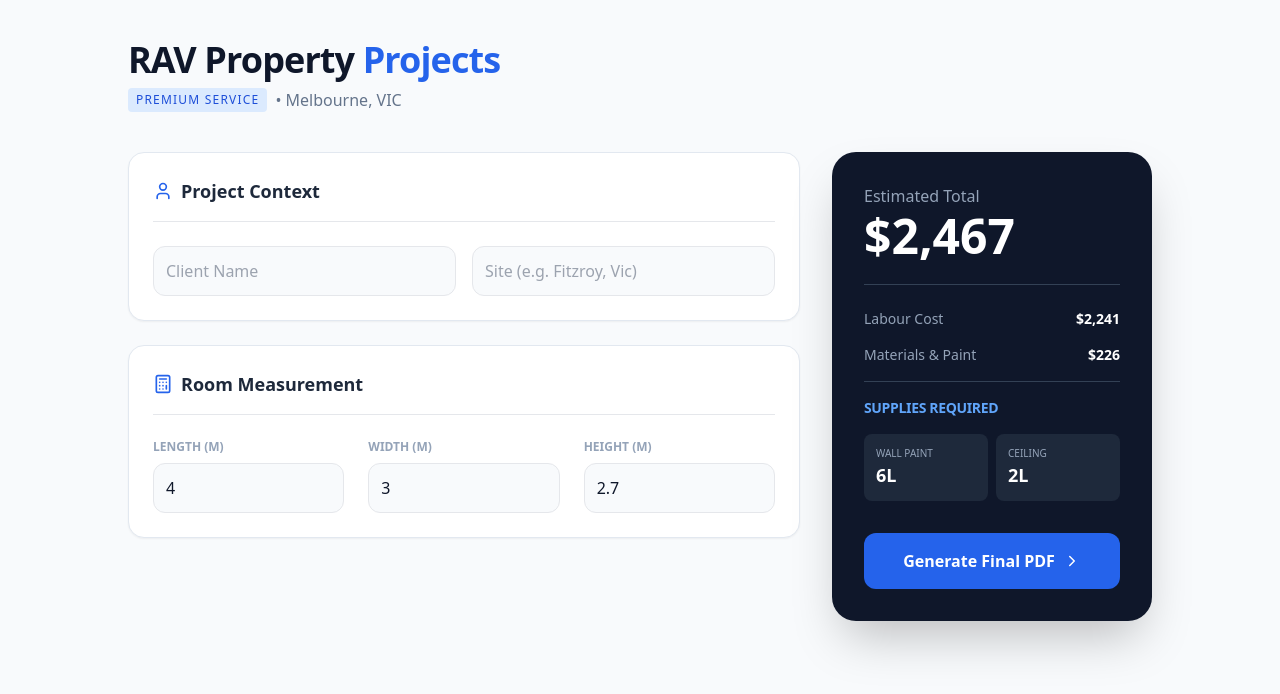
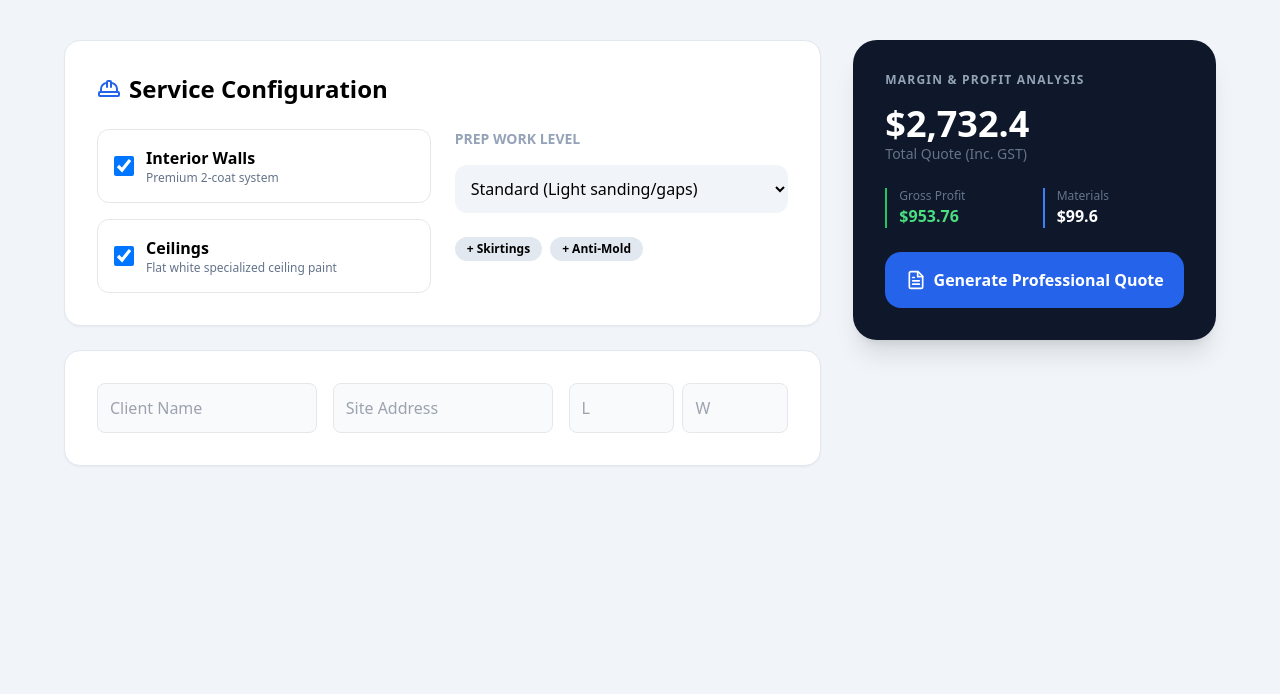
Before and after one commit to brandorb73-ship-it/paint-app, a React (Vite) app: page / in a window 1280 px wide. Shown: the top 694 px of the page. Built offline with nearby package versions, Linux system fonts and the light colour scheme.

Commit message:
Update client state and enhance PDF generation
Added email field to client state and updated services selection. Enhanced PDF generation with detailed quote information.

```diff
--- a/src/App.jsx
+++ b/src/App.jsx
@@ -1,117 +1,179 @@
 import React, { useState } from 'react';
-import { Calculator, User, ClipboardList, Info, ChevronRight } from 'lucide-react';
+import { Calculator, User, ShieldCheck, FileText, ChevronRight, HardHat, Paintbucket, Sparkles } from 'lucide-react';
+import { jsPDF } from "jspdf";
+import "jspdf-autotable";
 
 export default function RavPropertyApp() {
-  const [client, setClient] = useState({ name: '', address: '' });
+  const [client, setClient] = useState({ name: '', address: '', email: '' });
   const [dim, setDim] = useState({ length: 4, width: 3, height: 2.7 });
-  const [coats, setCoats] = useState(2);
 
-  // --- MELBOURNE MARKET CALCULATIONS ---
+  // Professional Services Selection
+  const [services, setServices] = useState({
+    interiorWalls: true,
+    ceiling: true,
+    prepLevel: 'standard', // standard, heavy, premium
+    woodwork: false, // Skirtings/Architraves
+    moldTreatment: false
+  });
+
+  // --- BUSINESS LOGIC & MARGINS ---
   const wallArea = (dim.length * dim.height * 2) + (dim.width * dim.height * 2);
   const ceilingArea = dim.length * dim.width;
 
-  // Material coverage: ~15sqm per Litre (standard for premium low-sheen)
-  const wallPaintNeeded = Math.ceil((wallArea * coats) / 15);
-  const ceilingPaintNeeded = Math.ceil((ceilingArea * 2) / 14); // Ceilings usually need 2 coats
+  // Pricing Rules (Melbourne 2026 Estimates)
+  const rates = {
+    laborSqm: 48,
+    ceilingSqm: 35,
+    prepBase: { standard: 150, heavy: 450, premium: 850 },
+    woodworkFix: 250,
+    moldFix: 180
+  };
 
-  // Costs
-  const paintPricePerL = 22; // Average price for trade-quality 15L drums
-  const materialCost = (wallPaintNeeded + ceilingPaintNeeded) * paintPricePerL + 50; // +$50 for consumables (tape, plastic)
-  const laborRate = 45; // Professional Melb rate per sqm
-  const laborCost = (wallArea + ceilingArea) * laborRate;
+  const wallLabor = services.interiorWalls ? wallArea * rates.laborSqm : 0;
+  const ceilingLabor = services.ceiling ? ceilingArea * rates.ceilingSqm : 0;
+  const prepCost = rates.prepBase[services.prepLevel];
+  const extras = (services.woodwork ? rates.woodworkFix : 0) + (services.moldTreatment ? rates.moldFix : 0);
 
-  const totalQuote = laborCost + materialCost;
+  const subtotalLabor = wallLabor + ceilingLabor + prepCost + extras;
+  const materialCost = ((wallArea + ceilingArea) / 14) * 28; // ~14sqm coverage @ $28/L for premium
+  const totalQuote = subtotalLabor + materialCost;
+  const gst = totalQuote * 0.10;
+  const grandTotal = totalQuote + gst;
+
+  // --- PDF GENERATOR ---
+  const generatePDF = () => {
+    const doc = new jsPDF();
+
+    // Header
+    doc.setFontSize(22);
+    doc.setTextColor(30, 41, 59);
+    doc.text("RAV PROPERTY PROJECTS", 14, 20);
+    doc.setFontSize(10);
+    doc.setTextColor(100);
+    doc.text("Melbourne, VIC | Professional Painting & Property Services", 14, 28);
+    doc.text(`Date: ${new Date().toLocaleDateString()}`, 160, 20);
+
+    // Client Info
+    doc.setDrawColor(200);
+    doc.line(14, 35, 196, 35);
+    doc.setFontSize(12);
+    doc.setTextColor(30, 41, 59);
+    doc.text("QUOTE FOR:", 14, 45);
+    doc.setFont("helvetica", "bold");
+    doc.text(client.name || "Valued Client", 14, 52);
+    doc.setFont("helvetica", "normal");
+    doc.text(client.address || "Melbourne Site Address", 14, 58);
+
+    // Table
+    const tableData = [
+      ["Interior Wall Painting", `${wallArea.toFixed(1)} sqm`, `$${wallLabor.toFixed(2)}`],
+      ["Ceiling Painting", `${ceilingArea.toFixed(1)} sqm`, `$${ceilingLabor.toFixed(2)}`],
+      [`Surface Prep (${services.prepLevel})`, "Fixed", `$${prepCost.toFixed(2)}`],
+      ["Materials (Premium Low Sheen/Flat)", "Estimated", `$${materialCost.toFixed(2)}`],
+      ["Extras (Woodwork/Treatment)", "Fixed", `$${extras.toFixed(2)}`]
+    ];
+
+    doc.autoTable({
+      startY: 70,
+      head: [['Service Description', 'Qty/Size', 'Amount']],
+      body: tableData,
+      theme: 'striped',
+      headStyles: { fillColor: [37, 99, 235] }
+    });
+
+    // Totals
+    const finalY = doc.lastAutoTable.finalY + 10;
+    doc.text(`Subtotal: $${totalQuote.toLocaleString()}`, 140, finalY);
+    doc.text(`GST (10%): $${gst.toLocaleString()}`, 140, finalY + 7);
+    doc.setFontSize(14);
+    doc.text(`TOTAL: $${grandTotal.toLocaleString()}`, 140, finalY + 16);
+
+    // Footer
+    doc.setFontSize(9);
+    doc.setTextColor(150);
+    doc.text("Terms: Quote valid for 30 days. 10% deposit required to book.", 14, 280);
+    doc.text("RAV Property Projects - Quality Finishes Every Time.", 14, 285);
+
+    doc.save(`Quote_${client.name || 'Project'}.pdf`);
+  };
 
   return (
-    <div className="min-h-screen bg-[#F8FAFC] p-4 md:p-10 text-slate-900 font-sans">
-      <header className="max-w-5xl mx-auto mb-10">
-        <h1 className="text-4xl font-extrabold tracking-tight text-slate-900">
-          RAV Property <span className="text-blue-600">Projects</span>
-        </h1>
-        <div className="flex items-center gap-2 text-slate-500 mt-2 font-medium">
-          <span className="bg-blue-100 text-blue-700 px-2 py-1 rounded text-xs uppercase tracking-widest">Premium Service</span>
-          <span>• Melbourne, VIC</span>
-        </div>
-      </header>
+    <div className="min-h-screen bg-[#F1F5F9] p-4 md:p-10 font-sans">
+      <div className="max-w-6xl mx-auto grid lg:grid-cols-3 gap-8">
 
-      <main className="max-w-5xl mx-auto grid lg:grid-cols-3 gap-8">
+        <div className="lg:col-span-2 space-y-6">
+          <div className="bg-white p-8 rounded-2xl shadow-sm border border-slate-200">
+            <h2 className="text-2xl font-bold mb-6 flex items-center gap-2">
+              <HardHat className="text-blue-600" /> Service Configuration
+            </h2>
 
-        {/* LEFT COLUMN: INPUTS */}
-        <div className="lg:col-span-2 space-y-6">
-          <section className="bg-white p-6 rounded-2xl border border-slate-200 shadow-sm">
-            <div className="flex items-center gap-2 mb-6 border-b pb-4">
-              <User className="text-blue-600" size={20} />
-              <h2 className="font-bold text-lg text-slate-800">Project Context</h2>
-            </div>
-            <div className="grid md:grid-cols-2 gap-4">
-              <input type="text" placeholder="Client Name" className="w-full p-3 bg-slate-50 border rounded-xl outline-none focus:ring-2 ring-blue-500/20"
-                onChange={(e) => setClient({...client, name: e.target.value})} />
-              <input type="text" placeholder="Site (e.g. Fitzroy, Vic)" className="w-full p-3 bg-slate-50 border rounded-xl outline-none focus:ring-2 ring-blue-500/20"
-                onChange={(e) => setClient({...client, address: e.target.value})} />
-            </div>
-          </section>
+            <div className="grid md:grid-cols-2 gap-6">
+              <div className="space-y-4">
+                <label className="flex items-center gap-3 p-4 border rounded-xl cursor-pointer hover:bg-slate-50 transition">
+                  <input type="checkbox" checked={services.interiorWalls} onChange={() => setServices({...services, interiorWalls: !services.interiorWalls})} className="w-5 h-5 rounded text-blue-600" />
+                  <div><p className="font-bold">Interior Walls</p><p className="text-xs text-slate-500">Premium 2-coat system</p></div>
+                </label>
+                <label className="flex items-center gap-3 p-4 border rounded-xl cursor-pointer hover:bg-slate-50 transition">
+                  <input type="checkbox" checked={services.ceiling} onChange={() => setServices({...services, ceiling: !services.ceiling})} className="w-5 h-5" />
+                  <div><p className="font-bold">Ceilings</p><p className="text-xs text-slate-500">Flat white specialized ceiling paint</p></div>
+                </label>
+              </div>
 
-          <section className="bg-white p-6 rounded-2xl border border-slate-200 shadow-sm">
-            <div className="flex items-center gap-2 mb-6 border-b pb-4">
-              <Calculator className="text-blue-600" size={20} />
-              <h2 className="font-bold text-lg text-slate-800">Room Measurement</h2>
-            </div>
-            <div className="grid grid-cols-3 gap-6">
-              <div>
-                <label className="block text-xs font-bold text-slate-400 mb-2 uppercase">Length (m)</label>
-                <input type="number" value={dim.length} className="w-full p-3 bg-slate-50 border rounded-xl"
-                  onChange={(e) => setDim({...dim, length: Number(e.target.value)})} />
-              </div>
-              <div>
-                <label className="block text-xs font-bold text-slate-400 mb-2 uppercase">Width (m)</label>
-                <input type="number" value={dim.width} className="w-full p-3 bg-slate-50 border rounded-xl"
-                  onChange={(e) => setDim({...dim, width: Number(e.target.value)})} />
-              </div>
-              <div>
-                <label className="block text-xs font-bold text-slate-400 mb-2 uppercase">Height (m)</label>
-                <input type="number" value={dim.height} className="w-full p-3 bg-slate-50 border rounded-xl"
-                  onChange={(e) => setDim({...dim, height: Number(e.target.value)})} />
-              </div>
-            </div>
-          </section>
-        </div>
-
-        {/* RIGHT COLUMN: THE LIVE QUOTE CARD */}
-        <div className="lg:col-span-1">
-          <div className="bg-slate-900 text-white p-8 rounded-3xl shadow-2xl sticky top-8">
-            <p className="text-slate-400 font-medium mb-1">Estimated Total</p>
-            <h2 className="text-5xl font-bold mb-6">${totalQuote.toLocaleString()}</h2>
-
-            <div className="space-y-4 border-t border-slate-700 pt-6">
-              <div className="flex justify-between text-sm">
-                <span className="text-slate-400">Labour Cost</span>
-                <span className="font-semibold">${laborCost.toLocaleString()}</span>
-              </div>
-              <div className="flex justify-between text-sm">
-                <span className="text-slate-400">Materials & Paint</span>
-                <span className="font-semibold">${materialCost.toLocaleString()}</span>
-              </div>
-              <div className="flex justify-between text-sm pt-4 border-t border-slate-700">
-                <span className="text-blue-400 font-bold uppercase tracking-tight">Supplies Required</span>
-              </div>
-              <div className="grid grid-cols-2 gap-2 mt-2">
-                <div className="bg-slate-800 p-3 rounded-lg">
-                  <p className="text-[10px] text-slate-400 uppercase">Wall Paint</p>
-                  <p className="text-lg font-bold">{wallPaintNeeded}L</p>
-                </div>
-                <div className="bg-slate-800 p-3 rounded-lg">
-                  <p className="text-[10px] text-slate-400 uppercase">Ceiling</p>
-                  <p className="text-lg font-bold">{ceilingPaintNeeded}L</p>
+              <div className="space-y-4">
+                <p className="font-bold text-sm text-slate-400 uppercase">Prep Work Level</p>
+                <select className="w-full p-3 bg-slate-100 rounded-xl outline-none" value={services.prepLevel} onChange={(e) => setServices({...services, prepLevel: e.target.value})}>
+                  <option value="standard">Standard (Light sanding/gaps)</option>
+                  <option value="heavy">Heavy (Patching/Cracks)</option>
+                  <option value="premium">Premium (Skimming/Full prep)</option>
+                </select>
+                <div className="flex flex-wrap gap-2 pt-2">
+                   <button onClick={() => setServices({...services, woodwork: !services.woodwork})} className={`px-3 py-1 rounded-full text-xs font-bold ${services.woodwork ? 'bg-blue-600 text-white' : 'bg-slate-200'}`}>+ Skirtings</button>
+                   <button onClick={() => setServices({...services, moldTreatment: !services.moldTreatment})} className={`px-3 py-1 rounded-full text-xs font-bold ${services.moldTreatment ? 'bg-blue-600 text-white' : 'bg-slate-200'}`}>+ Anti-Mold</button>
                 </div>
               </div>
             </div>
+          </div>
 
-            <button className="w-full mt-8 bg-blue-600 hover:bg-blue-500 py-4 rounded-xl font-bold transition flex items-center justify-center gap-2 group">
-              Generate Final PDF <ChevronRight size={18} className="group-hover:translate-x-1 transition" />
-            </button>
+          <div className="bg-white p-8 rounded-2xl shadow-sm border border-slate-200">
+             <div className="grid grid-cols-3 gap-4">
+                <input type="text" placeholder="Client Name" className="p-3 bg-slate-50 border rounded-lg" onChange={(e) => setClient({...client, name: e.target.value})} />
+                <input type="text" placeholder="Site Address" className="p-3 bg-slate-50 border rounded-lg" onChange={(e) => setClient({...client, address: e.target.value})} />
+                <div className="flex gap-2">
+                  <input type="number" placeholder="L" className="w-full p-3 bg-slate-50 border rounded-lg" onChange={(e) => setDim({...dim, length: Number(e.target.value)})} />
+                  <input type="number" placeholder="W" className="w-full p-3 bg-slate-50 border rounded-lg" onChange={(e) => setDim({...dim, width: Number(e.target.value)})} />
+                </div>
+             </div>
           </div>
         </div>
-      </main>
+
+        {/* FINANCIAL DASHBOARD */}
+        <div className="lg:col-span-1">
+          <div className="bg-slate-900 text-white rounded-3xl p-8 shadow-xl">
+            <h3 className="text-slate-400 font-bold uppercase text-xs tracking-widest mb-4">Margin & Profit Analysis</h3>
+            <div className="space-y-6">
+              <div>
+                <p className="text-4xl font-bold">${grandTotal.toLocaleString()}</p>
+                <p className="text-slate-500 text-sm">Total Quote (Inc. GST)</p>
+              </div>
+
+              <div className="grid grid-cols-2 gap-4">
+                <div className="border-l-2 border-green-500 pl-3">
+                  <p className="text-xs text-slate-500">Gross Profit</p>
+                  <p className="font-bold text-green-400">${(subtotalLabor * 0.4).toLocaleString()}</p>
+                </div>
+                <div className="border-l-2 border-blue-500 pl-3">
+                  <p className="text-xs text-slate-500">Materials</p>
+                  <p className="font-bold">${materialCost.toLocaleString()}</p>
+                </div>
+              </div>
+
+              <button onClick={generatePDF} className="w-full bg-blue-600 hover:bg-blue-500 py-4 rounded-2xl font-bold flex items-center justify-center gap-2 transition-all transform active:scale-95">
+                <FileText size={20} /> Generate Professional Quote
+              </button>
+            </div>
+          </div>
+        </div>
+      </div>
     </div>
   );
 }
```
